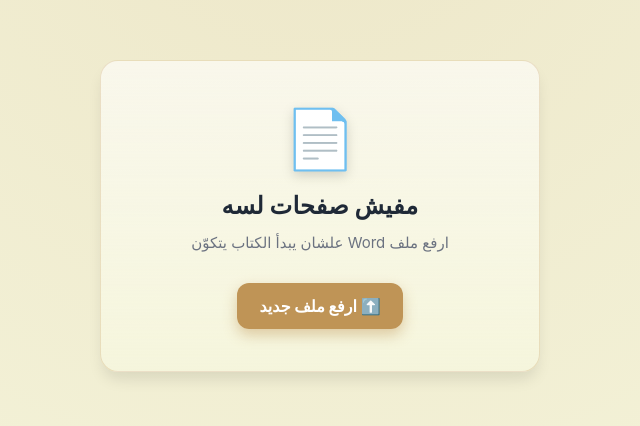
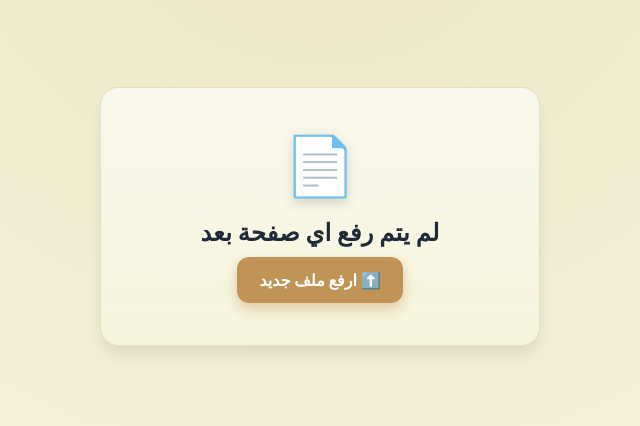
Before and after one commit to MoemenAdam/flipping-book, a React (Vite) app: page /view in a window 1280 px wide. Shown: the part 184-610 px from the top of the page, without its empty margins (320-960 px from the left). Built offline with nearby package versions, Linux system fonts and the light colour scheme; no server answers; the database is empty.

Commit message:
Update empty state message in View component for clarity

```diff
--- a/src/view/page.tsx
+++ b/src/view/page.tsx
@@ -56,10 +56,7 @@ const View = () => {
         <div className="empty-card">
           <div className="empty-icon">📄</div>
 
-          <h2 className="empty-title">مفيش صفحات لسه</h2>
-          <p className="empty-subtitle">
-            ارفع ملف Word علشان يبدأ الكتاب يتكوّن
-          </p>
+          <h2 className="empty-title">لم يتم رفع اي صفحة بعد</h2>
 
           <Link to="/" className="empty-action">
             ⬆️ ارفع ملف جديد
```
